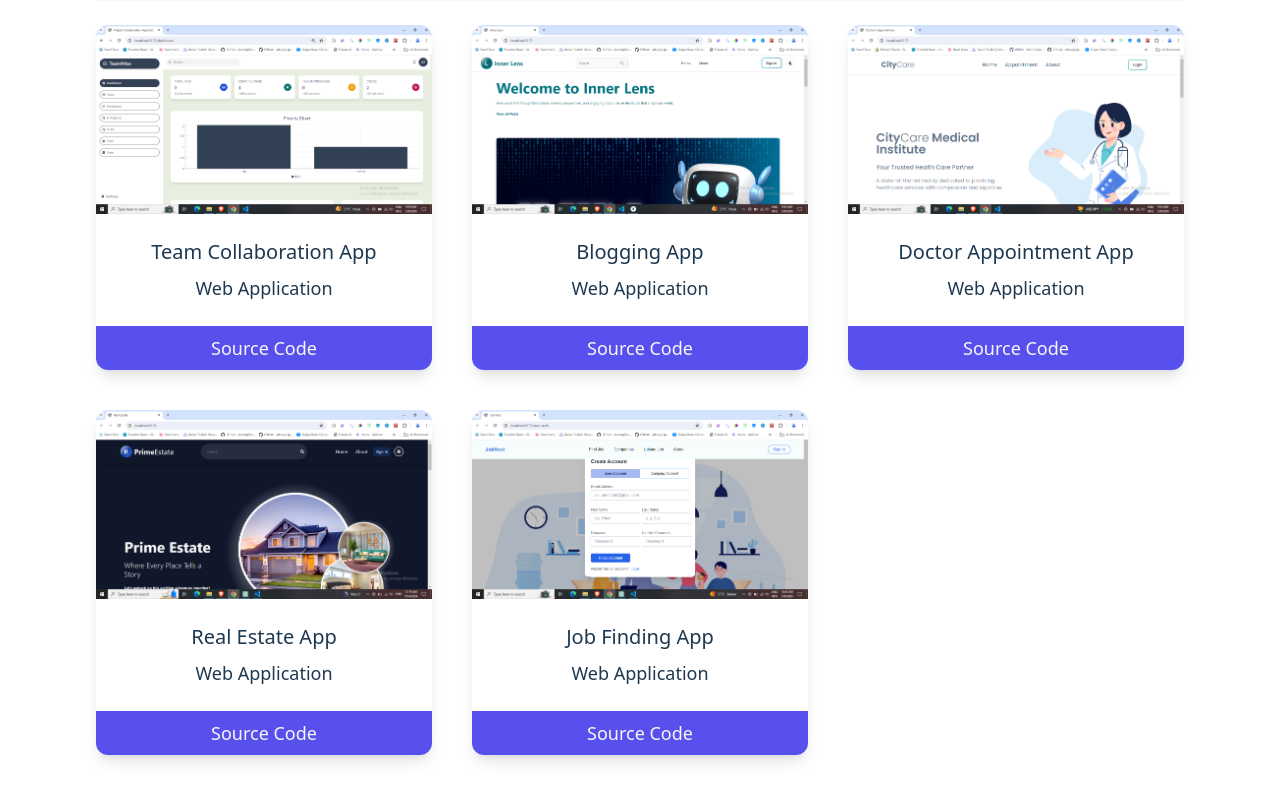
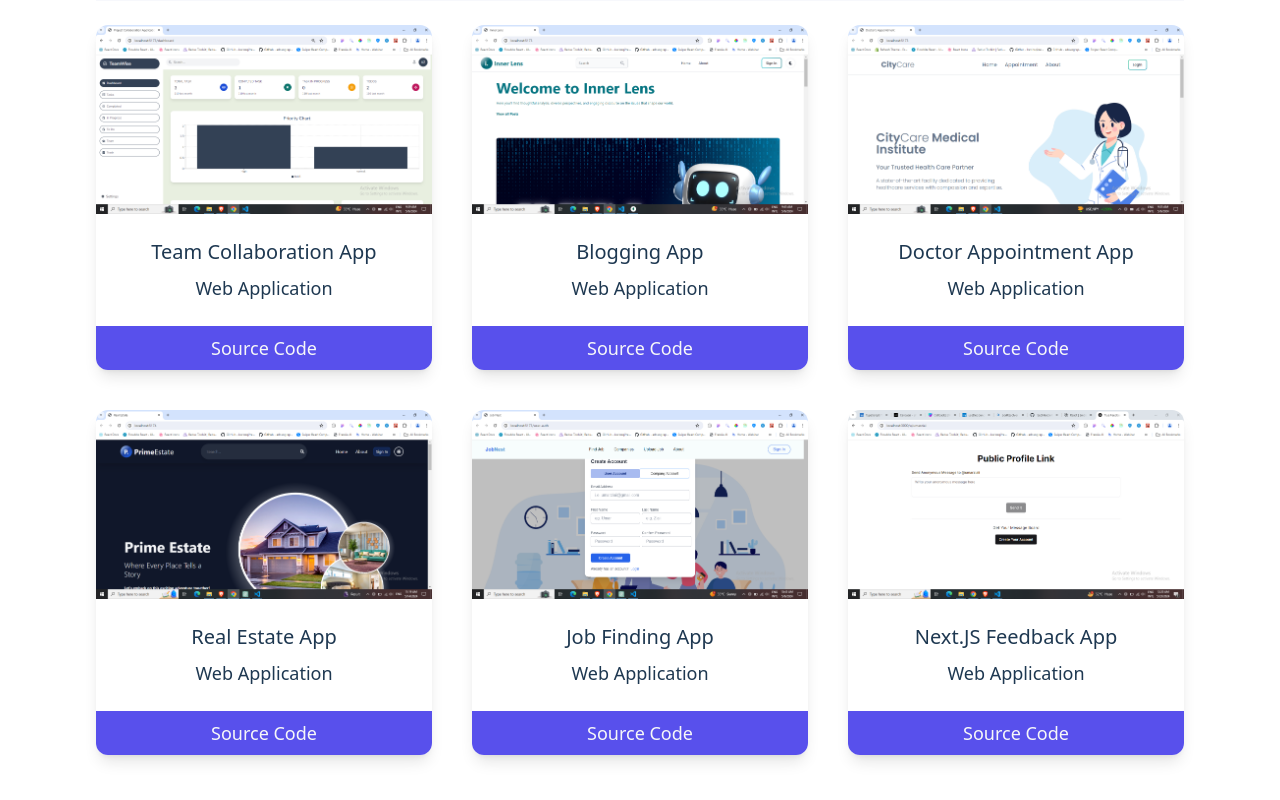
Before and after one commit to umaramjad345/Portfolio_App, a React (Vite) app: page /projects in a window 1280 px wide. Shown: the part 388-1188 px from the top of the page. Built offline with nearby package versions, Linux system fonts and the light colour scheme.

Commit message:
adding a new project

```diff
--- a/src/data/projects.js
+++ b/src/data/projects.js
@@ -39,4 +39,11 @@ export const projectsData = [
     img: "/Project-6.png",
     sourceCode: "https://github.com/umaramjad345/MERN_Job_App",
   },
+  {
+    id: 6,
+    title: "Next.JS Feedback App",
+    category: "Web Application",
+    img: "/Project-7.png",
+    sourceCode: "https://github.com/umaramjad345/next.js_feedback_app",
+  },
 ];
```
Also changed, not shown: public/Project-7.png (added).
